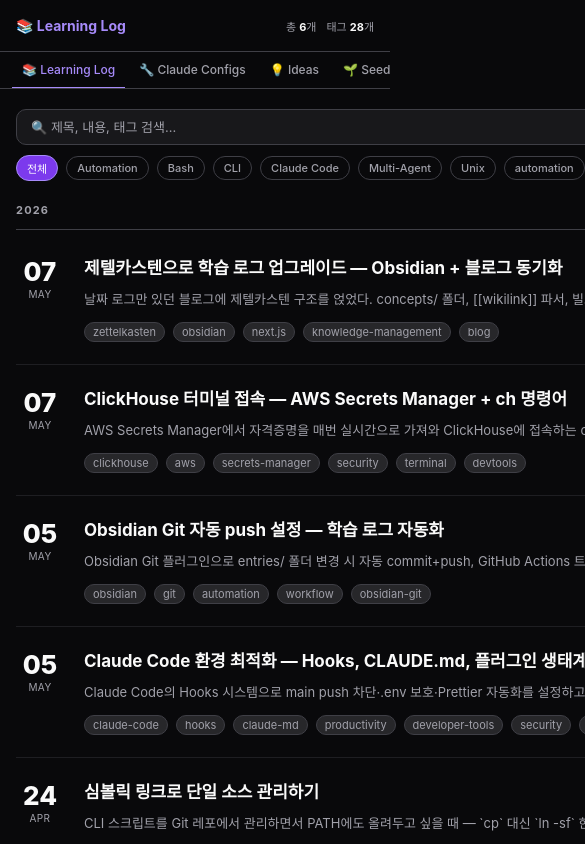
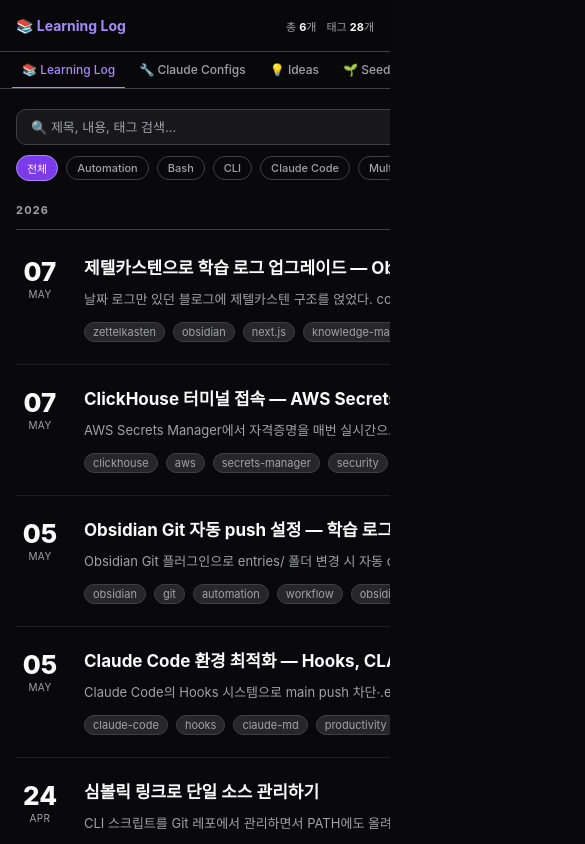
Before and after one commit to project-hh-org/claude-learning, a Next.js app: page / in a window 390 px wide. Shown: the top 844 px of the page, 585 px wide, since content can reach past the window. Built offline with nearby package versions, Linux system fonts and the light colour scheme; a web font is replaced by a local one.

Commit message:
fix: 모바일 가로 overflow 수정 (#6)
.tags-row 음수 마진이 body 가로폭을 viewport보다 넓혀 가로 스크롤 발생 → 음수 마진 제거 + html,body overflow-x hidden 안전망 추가.

```diff
--- a/src/app/globals.css
+++ b/src/app/globals.css
@@ -18,6 +18,7 @@
 * { box-sizing: border-box; margin: 0; padding: 0; }
 
 html { scroll-behavior: smooth; }
+html, body { overflow-x: hidden; }
 
 body {
   font-family: 'Pretendard Variable', -apple-system, BlinkMacSystemFont, 'Segoe UI', sans-serif;
@@ -568,16 +569,14 @@
   .search-input { padding: 9px 14px; font-size: 13px; margin-bottom: 10px; }
 
   /* Tags row → horizontal scroll instead of wrap to save vertical space.
-     반드시 base의 flex-wrap: wrap 이후에 정의되어야 override됨. */
+     반드시 base의 flex-wrap: wrap 이후에 정의되어야 override됨.
+     음수 마진은 body 가로 overflow를 유발하므로 사용하지 않는다. */
   .tags-row {
     flex-wrap: nowrap;
     overflow-x: auto;
     -webkit-overflow-scrolling: touch;
     scrollbar-width: none;
     padding-bottom: 4px;
-    margin: 0 -16px;
-    padding-left: 16px;
-    padding-right: 16px;
   }
   .tags-row::-webkit-scrollbar { display: none; }
   .tags-label { display: none; }
```
